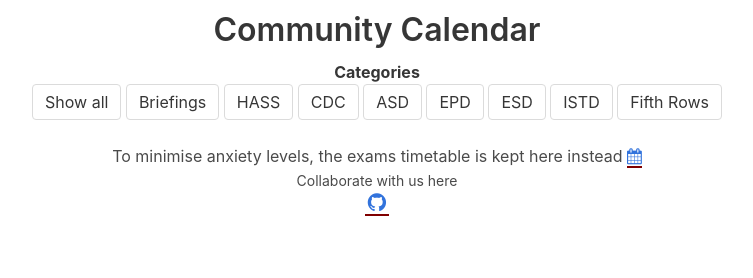
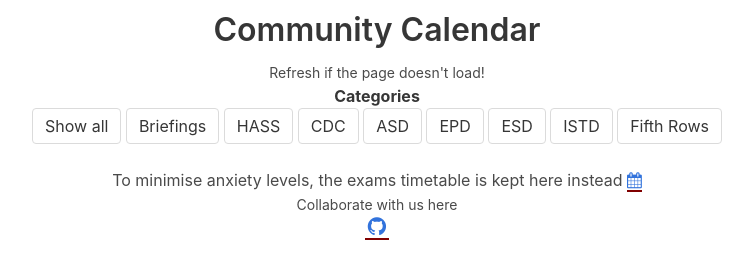
Before and after one commit to Fishbiscuit/Community-Calendar, a plain HTML site: page index.html in a window 1280 px wide. Shown: the whole page, without its empty margins (263-1016 px from the left). Drawn offline with nearby package versions, Linux system fonts and the light colour scheme; no server answers.

Commit message:
fix layout

```diff
--- a/index.html
+++ b/index.html
@@ -22,7 +22,8 @@
       <h1 class="title">Community Calendar</h1>
   </div>
   <div id='filter'>
-  <p> <strong>Categories</strong> </p>
+  <p><small>Refresh if the page doesn't load!</small>
+  <br><strong>Categories</strong></p>
       <button class='button' id=''>Show all</button>
       <button class='button' id="briefing">Briefings</button>
       <button class='button' id="HASS">HASS</button>
--- a/js/table.js
+++ b/js/table.js
@@ -102,7 +102,6 @@ function generateMonthTable(date) {
   var weekDayNumber = firstDay.getDay()
 
   $('#calendar-goes-here').append(monthTable)
-  monthTable.before('<br>')
   //monthTable.before('<h2 data-month="' + date.getFullYear() + '-' + eventMonthName + '">' + eventMonthName + ' ' + date.getFullYear() + '</h2>')
 
   // Add month calendar header
```
